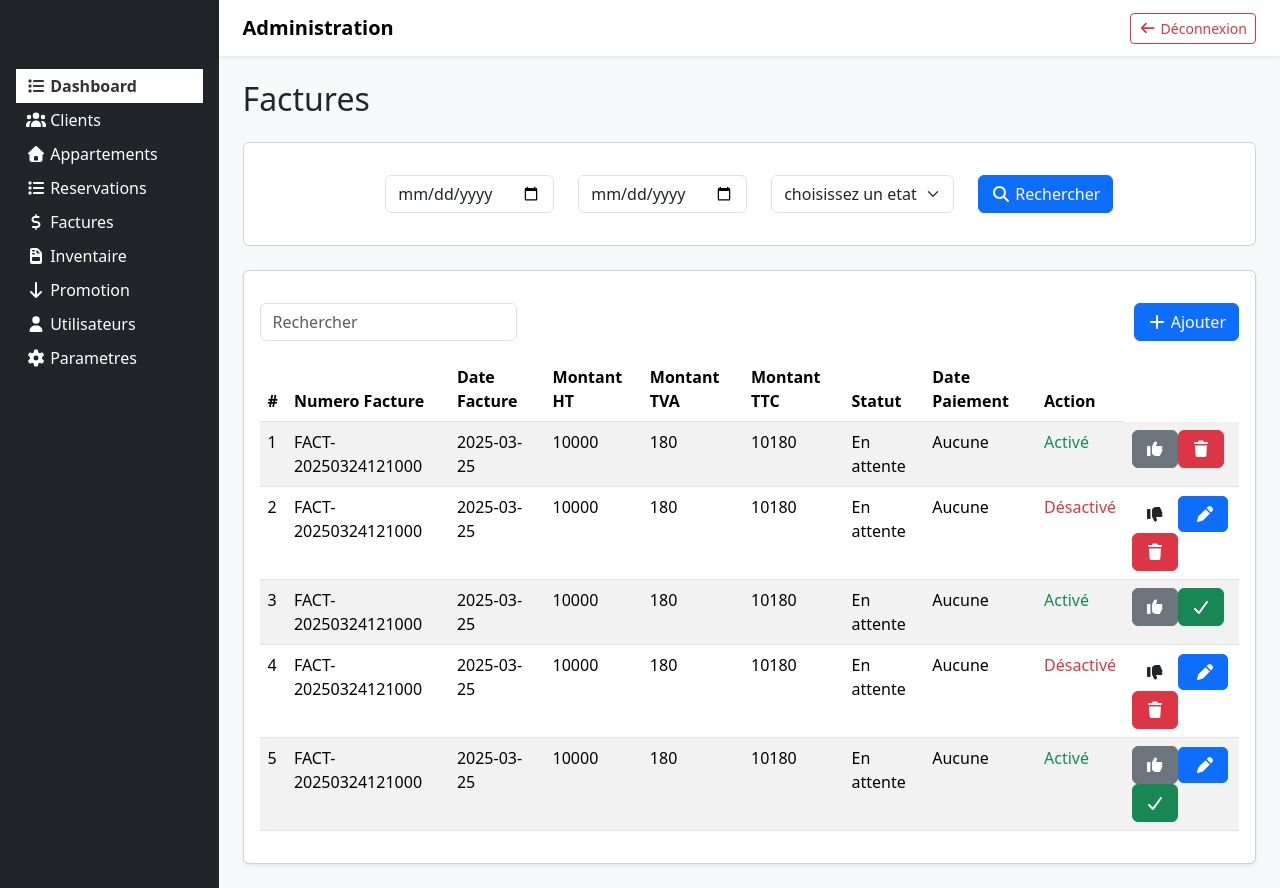
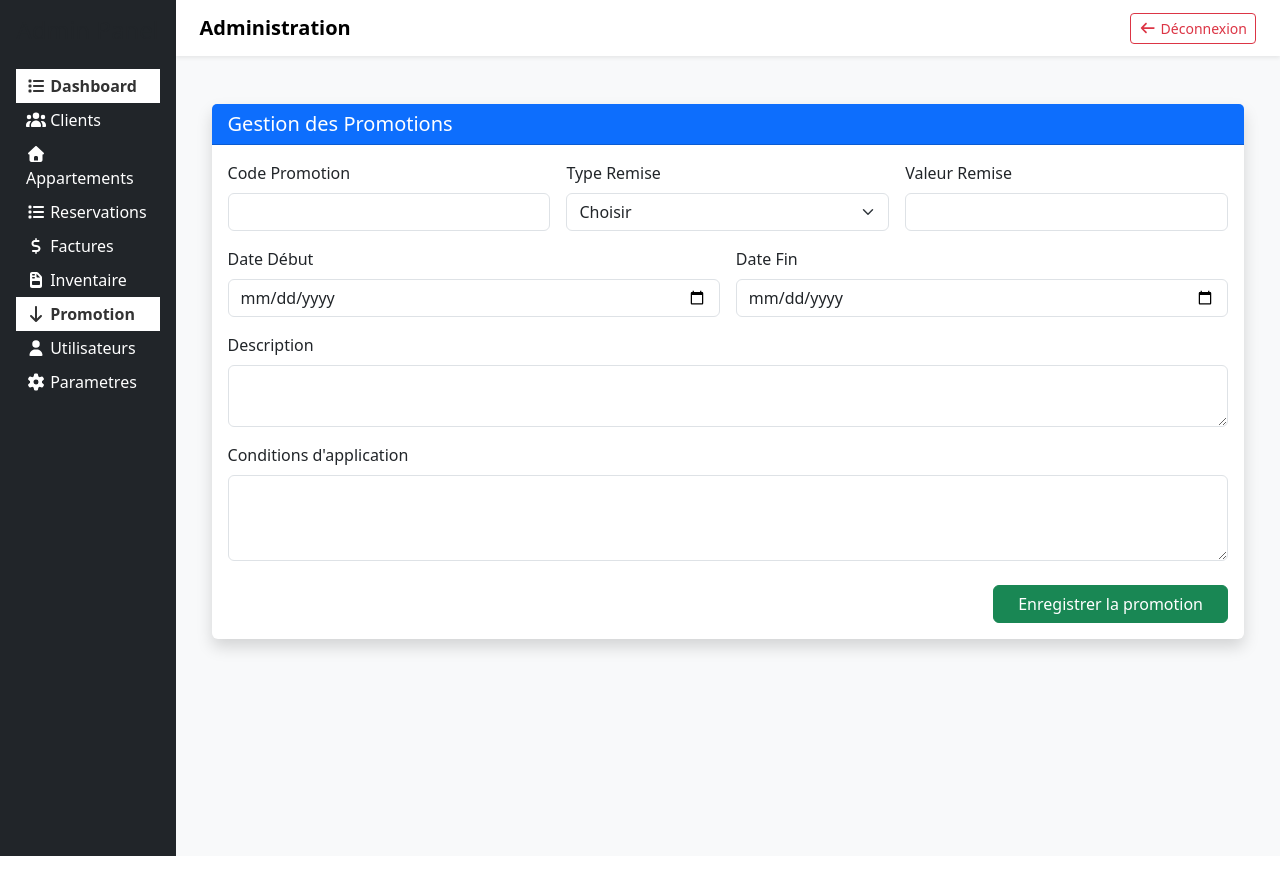
Before and after one commit to MasterMind92/admin-template, a React (Vite) app: page /admin/promotion/add in a window 1280 px wide. After the commit the page ends 856 px from the top, so only its background shows below. Built offline with nearby package versions, Linux system fonts and the light colour scheme.

Commit message:
application gestion du processus Promotion

```diff
--- a/src/App.jsx
+++ b/src/App.jsx
@@ -14,6 +14,9 @@ import Facture from "./pages/Facture";
 import FactureForm from "./components/FactureForm";
 import Inventaire from "./pages/Inventaire";
 import InventaireForm from "./components/InventaireForm";
+import PromotionForm from "./components/PromotionForm";
+import Promotion from "./pages/Promotion";
+
 
 
 
@@ -27,8 +30,8 @@ function App() {
           <Route index element={<Dashboard />} />
           <Route path="inventaire" element={<Inventaire />} />
           <Route path="inventaire/add" element={<InventaireForm />} />
-          <Route path="promotion" element={<Facture />} />
-          <Route path="promotion/add" element={<Facture />} />
+          <Route path="promotion" element={<Promotion />} />
+          <Route path="promotion/add" element={<PromotionForm />} />
           <Route path="facture" element={<Facture />} />
           <Route path="facture/add" element={<FactureForm />} />
           <Route path="users" element={<Users />} />
--- /dev/null
+++ b/src/components/PromotionForm.jsx
@@ -0,0 +1,177 @@
+import React from "react";
+import { Formik, Form, Field, ErrorMessage } from "formik";
+import * as Yup from "yup";
+import axios from "axios";
+
+const PromotionSchema = Yup.object().shape({
+  code: Yup.string().required("Code promotion obligatoire"),
+  description: Yup.string().required("Description obligatoire"),
+  typeRemise: Yup.string().required("Type de remise obligatoire"),
+  valeurRemise: Yup.number().positive("Valeur invalide").required(),
+  dateDebut: Yup.date().required("Date début obligatoire"),
+  dateFin: Yup.date()
+    .min(Yup.ref("dateDebut"), "La date fin doit être après la date début")
+    .required("Date fin obligatoire")
+});
+
+const PromotionForm = () => {
+
+  return (
+    <div className="container-fluid mt-4">
+      <div className="card shadow border-0">
+
+        <div className="card-header bg-primary text-white">
+          <h5 className="mb-0">Gestion des Promotions</h5>
+        </div>
+
+        <div className="card-body">
+
+          <Formik
+            initialValues={{
+              code: "",
+              description: "",
+              typeRemise: "",
+              valeurRemise: "",
+              dateDebut: "",
+              dateFin: "",
+              conditionsApplication: ""
+            }}
+
+            validationSchema={PromotionSchema}
+
+            onSubmit={async (values, { resetForm }) => {
+
+              try {
+
+                console.log(values);
+
+                // exemple API
+                // await axios.post("/api/promotions", values);
+
+                alert("Promotion enregistrée avec succès");
+
+                resetForm();
+
+              } catch (error) {
+
+                alert("Erreur lors de l'enregistrement");
+
+              }
+
+            }}
+          >
+
+          {({ errors, touched }) => (
+
+            <Form>
+
+              <div className="row g-3">
+
+                {/* Code promo */}
+                <div className="col-md-4">
+                  <label className="form-label">Code Promotion</label>
+                  <Field
+                    name="code"
+                    className={`form-control ${errors.code && touched.code ? "is-invalid" : ""}`}
+                  />
+                  <ErrorMessage name="code" component="div" className="invalid-feedback"/>
+                </div>
+
+                {/* Type remise */}
+                <div className="col-md-4">
+                  <label className="form-label">Type Remise</label>
+                  <Field
+                    as="select"
+                    name="typeRemise"
+                    className={`form-select ${errors.typeRemise && touched.typeRemise ? "is-invalid" : ""}`}
+                  >
+                    <option value="">Choisir</option>
+                    <option value="Pourcentage">Pourcentage (%)</option>
+                    <option value="Montant">Montant fixe</option>
+                  </Field>
+                  <ErrorMessage name="typeRemise" component="div" className="invalid-feedback"/>
+                </div>
+
+                {/* Valeur remise */}
+                <div className="col-md-4">
+                  <label className="form-label">Valeur Remise</label>
+                  <Field
+                    type="number"
+                    name="valeurRemise"
+                    className={`form-control ${errors.valeurRemise && touched.valeurRemise ? "is-invalid" : ""}`}
+                  />
+                  <ErrorMessage name="valeurRemise" component="div" className="invalid-feedback"/>
+                </div>
+
+                {/* Date début */}
+                <div className="col-md-6">
+                  <label className="form-label">Date Début</label>
+                  <Field
+                    type="date"
+                    name="dateDebut"
+                    className={`form-control ${errors.dateDebut && touched.dateDebut ? "is-invalid" : ""}`}
+                  />
+                  <ErrorMessage name="dateDebut" component="div" className="invalid-feedback"/>
+                </div>
+
+                {/* Date fin */}
+                <div className="col-md-6">
+                  <label className="form-label">Date Fin</label>
+                  <Field
+                    type="date"
+                    name="dateFin"
+                    className={`form-control ${errors.dateFin && touched.dateFin ? "is-invalid" : ""}`}
+                  />
+                  <ErrorMessage name="dateFin" component="div" className="invalid-feedback"/>
+                </div>
+
+                {/* Description */}
+                <div className="col-12">
+                  <label className="form-label">Description</label>
+                  <Field
+                    as="textarea"
+                    name="description"
+                    rows="2"
+                    className={`form-control ${errors.description && touched.description ? "is-invalid" : ""}`}
+                  />
+                  <ErrorMessage name="description" component="div" className="invalid-feedback"/>
+                </div>
+
+                {/* Conditions */}
+                <div className="col-12">
+                  <label className="form-label">Conditions d'application</label>
+                  <Field
+                    as="textarea"
+                    name="conditionsApplication"
+                    rows="3"
+                    className="form-control"
+                  />
+                </div>
+
+              </div>
+
+              <div className="mt-4 text-end">
+
+                <button
+                  type="submit"
+                  className="btn btn-success px-4"
+                >
+                  Enregistrer la promotion
+                </button>
+
+              </div>
+
+            </Form>
+
+          )}
+
+          </Formik>
+
+        </div>
+
+      </div>
+    </div>
+  );
+};
+
+export default PromotionForm;
--- a/src/components/Sidebar.jsx
+++ b/src/components/Sidebar.jsx
@@ -54,7 +54,7 @@ const navLinkStyles = ({ isActive }) => ({
         </li>
 
         <li className="nav-item">
-          <NavLink  style={navLinkStyles} className="nav-link" to="/">
+          <NavLink  style={navLinkStyles} className="nav-link" to="promotion">
             <FontAwesomeIcon icon={faArrowDown} /> Promotion
           </NavLink>
         </li>
--- /dev/null
+++ b/src/components/TableRowsPromo.jsx
@@ -0,0 +1,41 @@
+import CtrlBtn from "./IndexCtrlBtn";
+
+export default function TableRowsPromo({data}){
+
+    const list = data.map((row)=>
+
+        <tr key = {row.id}>
+           <td>
+                {row.id}
+            </td>
+            <td>
+                {row.Code}
+            </td>
+            <td>
+                {row.Description}
+            </td>
+            <td>
+                {row.TypeRemise}
+            </td>
+            <td>
+                {row.DateDebut}
+            </td>
+            <td>
+                {row.DateFin}
+            </td>
+            <td>
+                {row.ConditionsApplication}
+            </td>
+            <td>
+                {/* <span className="text-success font-weight-bold">Activé</span> */}
+                <span className={row.isActive ? 'text-success': 'text-danger'}> {row.isActive ? 'Activé': 'Désactivé'} </span>
+            </td>
+            <td>
+                <CtrlBtn isActive={row.isActive} isDeleted={row.isDeleted} canModify={row.canModify} />
+            </td>
+        </tr>
+
+    );
+
+    return (list);
+}
--- a/src/layouts/TableLayout.jsx
+++ b/src/layouts/TableLayout.jsx
@@ -6,6 +6,7 @@ import TableRowsAppart from "../components/TableRowsAppart";
 import TableRowsReserv from "../components/TableRowsReserv";
 import TableRowsFacture from "../components/TableRowsfacture";
 import TableRowsInventaire from "../components/TableRowsInventaire";
+import TableRowsPromo from "../components/TableRowsPromo";
 
 
 
@@ -37,6 +38,10 @@ export default function TableLayout(props) {
             return <TableRowsInventaire data={props.row} />;
         }
 
+        if(props.acteur == "promotion"){
+            return <TableRowsPromo data={props.row} />;
+        }
+
         return <TableRows data={props.row} />;
     }
 
--- /dev/null
+++ b/src/pages/Promotion.jsx
@@ -0,0 +1,41 @@
+import { Link } from "react-router-dom";
+
+import Index from "../components/Index";
+
+
+export default function Promotion(props) {
+
+    const etats = [
+        {id:1,libelle:"Actif",value:"A"},
+        {id:2,libelle:"Inactif",value:"I"},
+        {id:3,libelle:"Bloqué",value:"B"},
+    ];
+
+    const header = [
+        {id:1,titre:"#"},
+        {id:2,titre:"Code"},
+        {id:3,titre:"Description"},
+        {id:4,titre:"Type Remise"},
+        {id:5,titre:"Valeur Remise"},
+        {id:6,titre:"Date Début"},
+        {id:7,titre:"Date Fin"},
+        {id:8,titre:"Conditions Application"},
+        {id:9,titre:"Etat"},
+        {id:10,titre:"Action"}
+    ];
+
+
+    const row = [
+        {id:1, code:"Rem-20250925105900", Description:"Remise de m'bon", TypeRemise:"Euh...", ValeurRemise:"15%", DateDebut:"2025-01-01 10:00:00" ,DateFin:"2025-01-01 10:00:00", observation:"A jour", ConditionsApplication:"Condition 1", Etat:"A", isActive:true,isDeleted:true,canModify:false},
+        {id:2, code:"Rem-20250925105900", Description:"Remise de m'bon", TypeRemise:"Euh...", ValeurRemise:"15%", DateDebut:"2025-01-01 10:00:00" ,DateFin:"2025-01-01 10:00:00", observation:"A jour", ConditionsApplication:"Condition 1", Etat:"A", isActive:true,isDeleted:true,canModify:false},
+        {id:3, code:"Rem-20250925105900", Description:"Remise de m'bon", TypeRemise:"Euh...", ValeurRemise:"15%", DateDebut:"2025-01-01 10:00:00" ,DateFin:"2025-01-01 10:00:00", observation:"A jour", ConditionsApplication:"Condition 1", Etat:"A", isActive:true,isDeleted:true,canModify:false},
+        {id:4, code:"Rem-20250925105900", Description:"Remise de m'bon", TypeRemise:"Euh...", ValeurRemise:"15%", DateDebut:"2025-01-01 10:00:00" ,DateFin:"2025-01-01 10:00:00", observation:"A jour", ConditionsApplication:"Condition 1", Etat:"A", isActive:true,isDeleted:true,canModify:false},
+     ];
+
+
+  return (
+
+    <Index acteur={"promotion"} title={"Promotion"} row={row} header={header} etats={etats} />
+
+  );
+}
```
